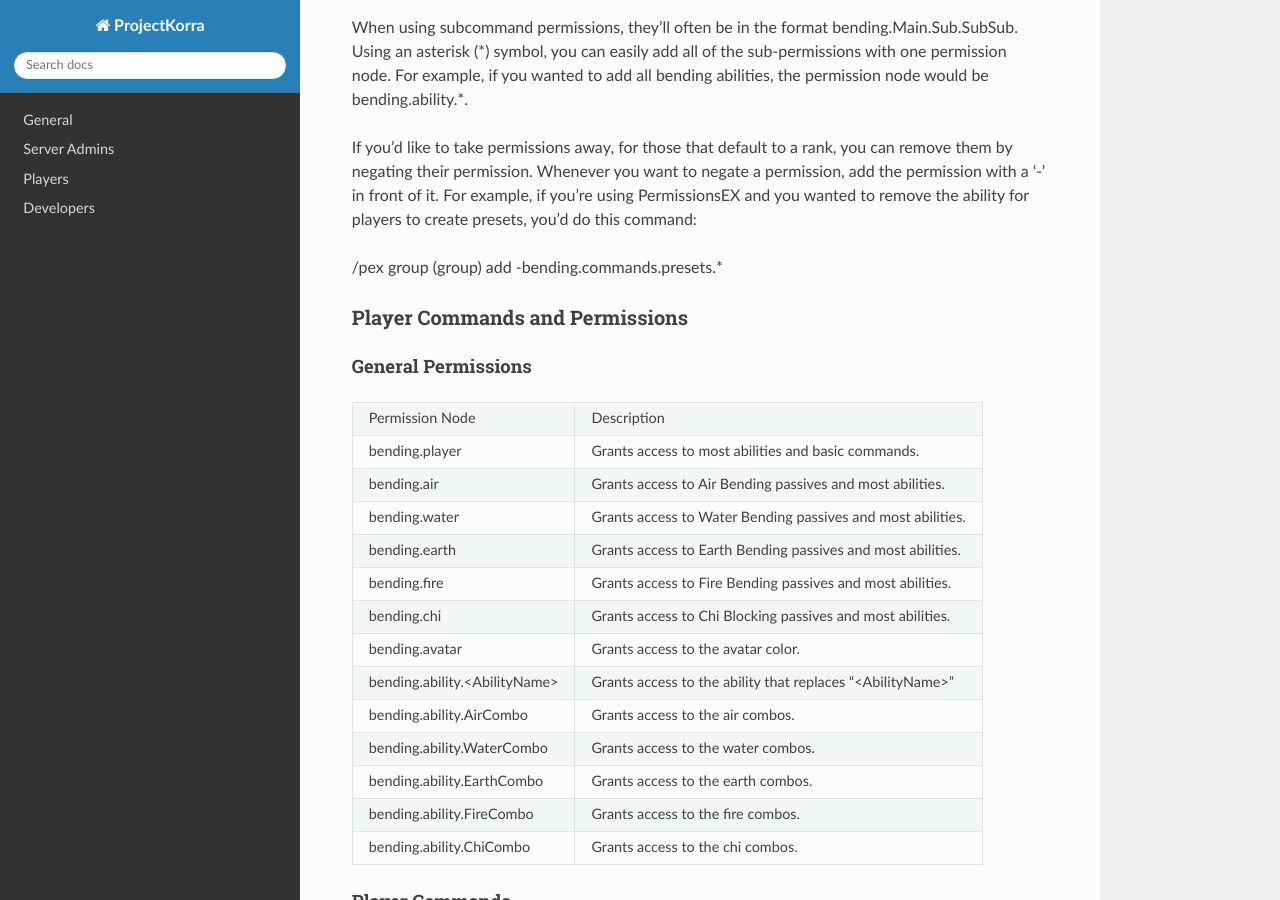
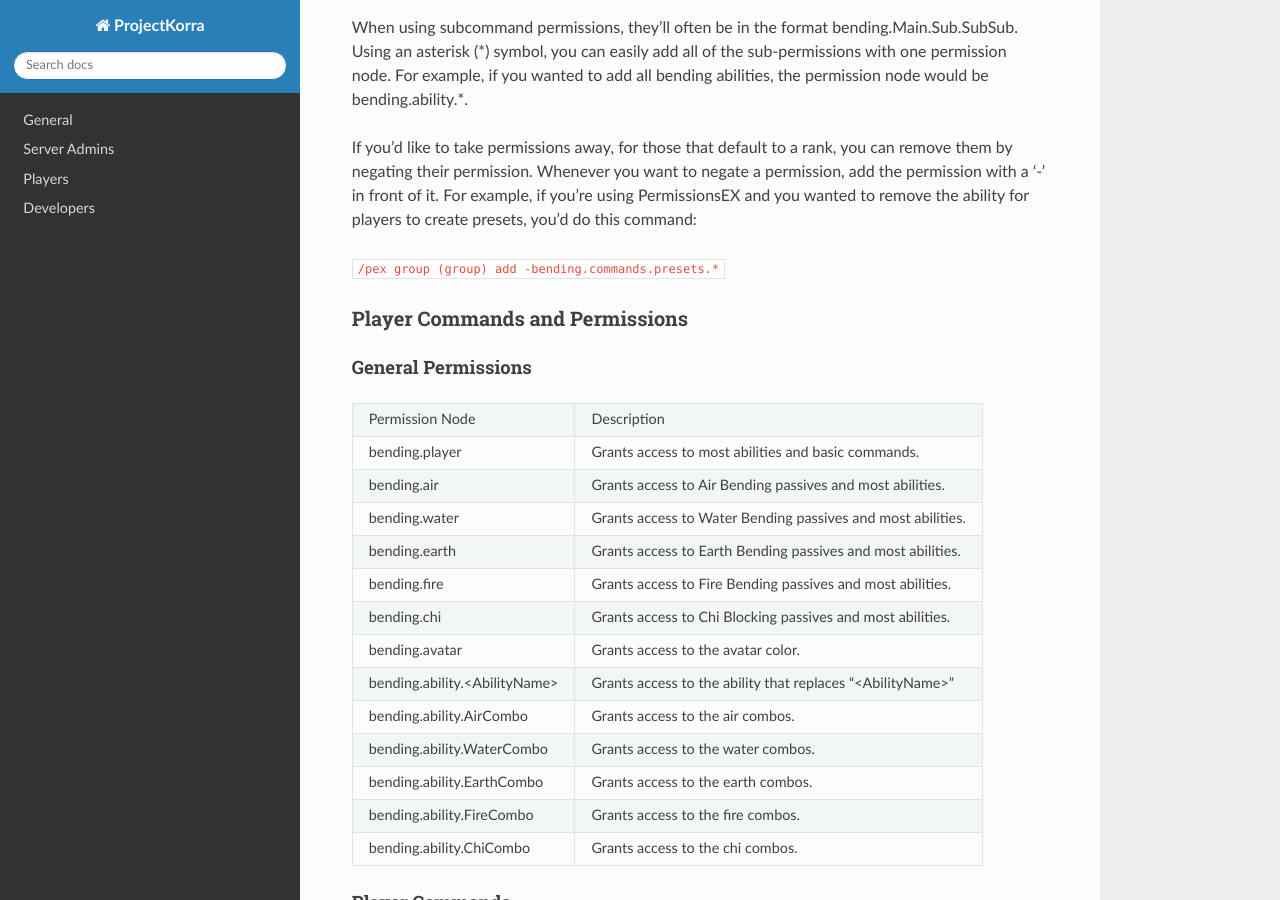
Before and after one commit to ProjectKorra/ProjectKorraWiki, a Sphinx documentation site: the page built from source/general/commands.rst, in a window 1280 px wide and 900 px high, scrolled down 541 px. Built offline with Sphinx 7.4.7 and the Read the Docs theme 2.0.0, drawn with Linux system fonts in a browser that asks for light colours.

Commit message:
Updated commands.rst by creating a inline code block for the command /pex group (group) add -bending.commands.presets.*

```diff
--- a/source/general/commands.rst
+++ b/source/general/commands.rst
@@ -14,9 +14,7 @@ When using subcommand permissions, they'll often be in the format bending.Main.S
 
 If you'd like to take permissions away, for those that default to a rank, you can remove them by negating their permission. Whenever you want to negate a permission, add the permission with a '-' in front of it. For example, if you're using PermissionsEX and you wanted to remove the ability for players to create presets, you'd do this command:
 
-.. code::general
-
-/pex group (group) add -bending.commands.presets.*
+``/pex group (group) add -bending.commands.presets.*``
 
 Player Commands and Permissions
 -------------------------------
```
